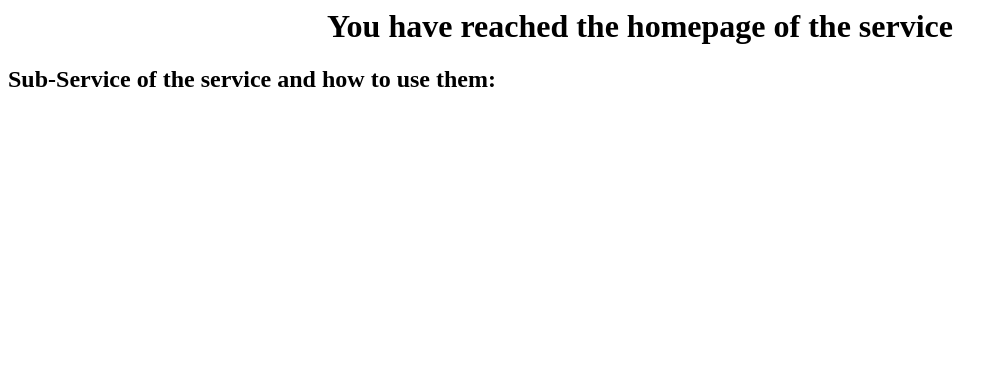
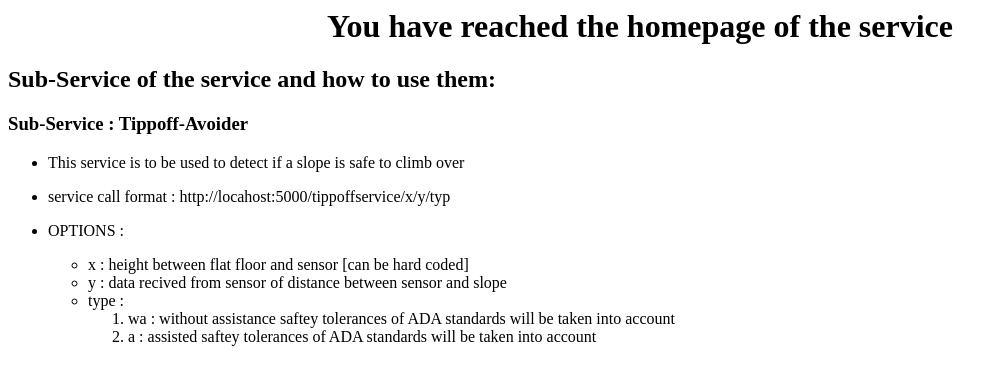
Before and after one commit to NavinShrinivas/HDaaS-Helping-Disabled-as-a-Service, a Flask app: page /home in a window 1280 px wide. Shown: the top 385 px of the page, without its empty margins (0-1007 px from the left). Run offline with Flask 2, Linux system fonts and the light colour scheme.

Commit message:
Sub-Serive : Tippoff added beeps and how to use

```diff
--- a/main.py
+++ b/main.py
@@ -25,9 +25,11 @@ def tippoffservice(x,y,typ):
         safe_flag=True
     txt=""
     if(safe_flag==True):
-        txt="the slope is safe to climb over"
+        txt="True : the slope is safe to climb over"
     else:
-        txt="the slope is not safe to climb over"
+        txt="False : the slope is not safe to climb over" #adding the False and True so that any other service and strip and l[0] to see status
+        print('\a')
+        print('\a')
         print('\a')
     return render_template('tippoffservice.html', value=txt)
 
--- a/templates/home.html
+++ b/templates/home.html
@@ -3,5 +3,21 @@
     <head><h1 style="text-align: center;">You have reached the homepage of the service</h1></head>
     <body>
         <h2>Sub-Service of the service and how to use them:</h2>
+        <h3><b>Sub-Service : Tippoff-Avoider</b></h3>
+        <ul>
+        <li><p>This service is to be used to detect if a slope is safe to climb over </p></li>
+        <li><p>service call format : http://locahost:5000/tippoffservice/x/y/typ </p></li>
+        <li><p>OPTIONS :
+            <ul>
+                <li>x : height between flat floor and sensor [can be hard coded]</li>
+                <li>y : data recived from sensor of distance between sensor and slope</li>
+                <li>type :
+                    <ol>
+                        <li>wa : without assistance saftey tolerances of ADA standards will be taken into account</li>
+                        <li>a : assisted saftey tolerances of ADA standards will be taken into account</li>
+                    </ol>
+                </li>
+            </ul>
+        </ul>
     </body>
 </html>
```
